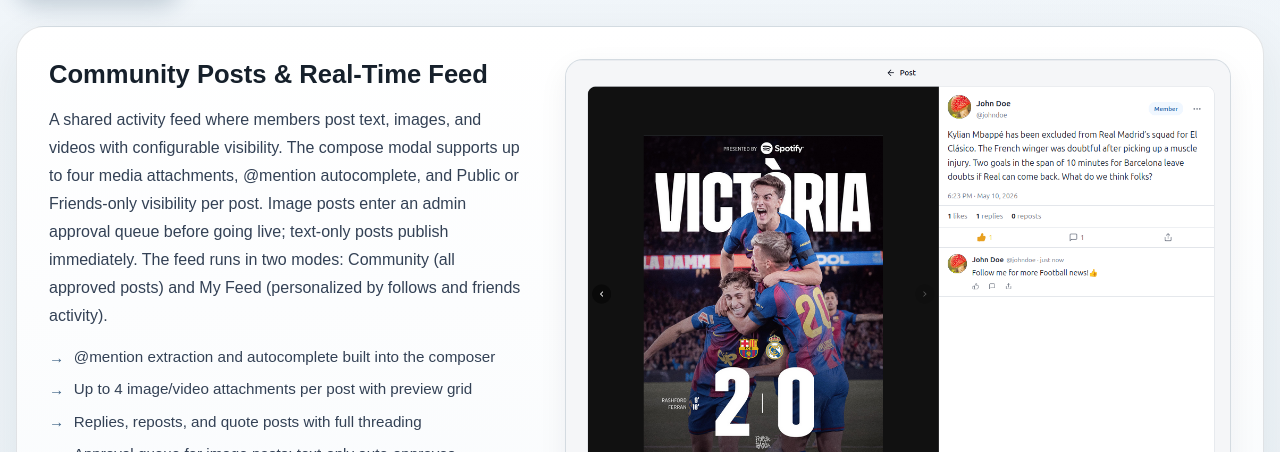
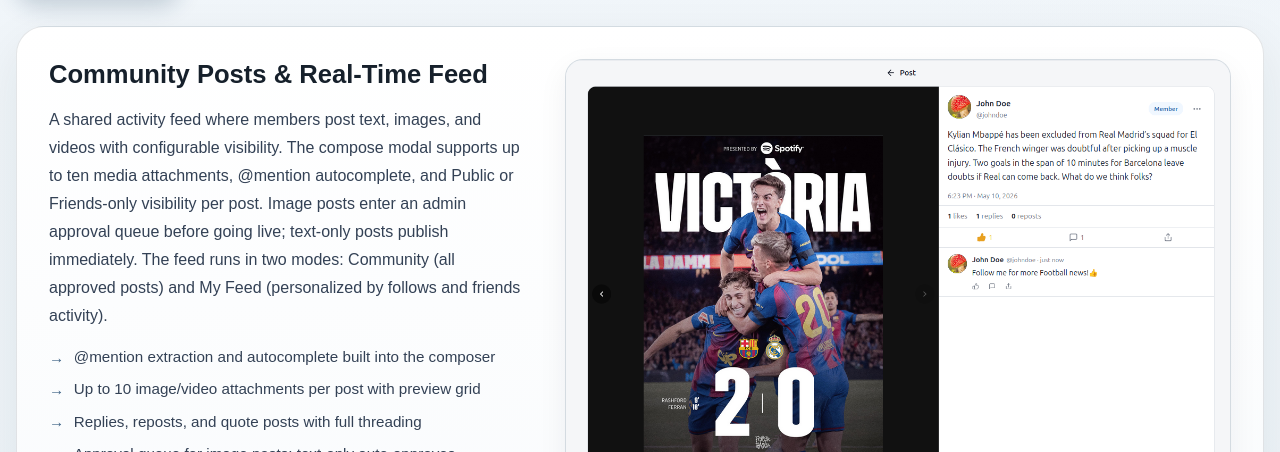
Before and after one commit to SnakeMcBad/portfolio-site, a Next.js app: page / in a window 1280 px wide. Shown: the part 1375-1827 px from the top of the page. Built offline with nearby package versions, Linux system fonts and the light colour scheme.

Commit message:
editing 4 to 10. I allow 10 attachments per post!

```diff
--- a/src/components/home/FeatureShowcase.tsx
+++ b/src/components/home/FeatureShowcase.tsx
@@ -24,10 +24,10 @@
     ],
     headline: "Community Posts & Real-Time Feed",
     description:
-      "A shared activity feed where members post text, images, and videos with configurable visibility. The compose modal supports up to four media attachments, @mention autocomplete, and Public or Friends-only visibility per post. Image posts enter an admin approval queue before going live; text-only posts publish immediately. The feed runs in two modes: Community (all approved posts) and My Feed (personalized by follows and friends activity).",
+      "A shared activity feed where members post text, images, and videos with configurable visibility. The compose modal supports up to ten media attachments, @mention autocomplete, and Public or Friends-only visibility per post. Image posts enter an admin approval queue before going live; text-only posts publish immediately. The feed runs in two modes: Community (all approved posts) and My Feed (personalized by follows and friends activity).",
     points: [
       "@mention extraction and autocomplete built into the composer",
-      "Up to 4 image/video attachments per post with preview grid",
+      "Up to 10 image/video attachments per post with preview grid",
       "Replies, reposts, and quote posts with full threading",
       "Approval queue for image posts; text-only auto-approves",
     ],
```
